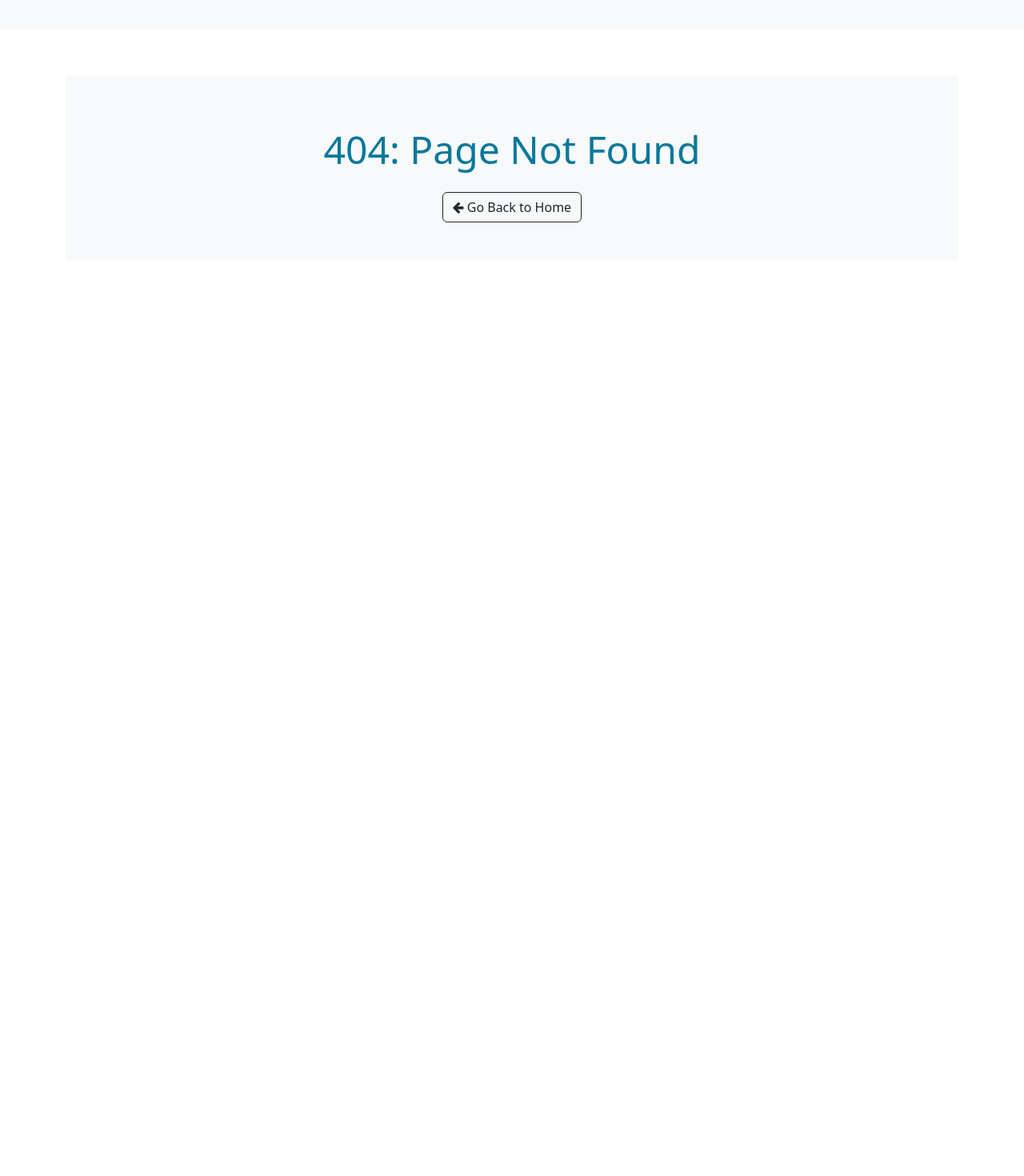
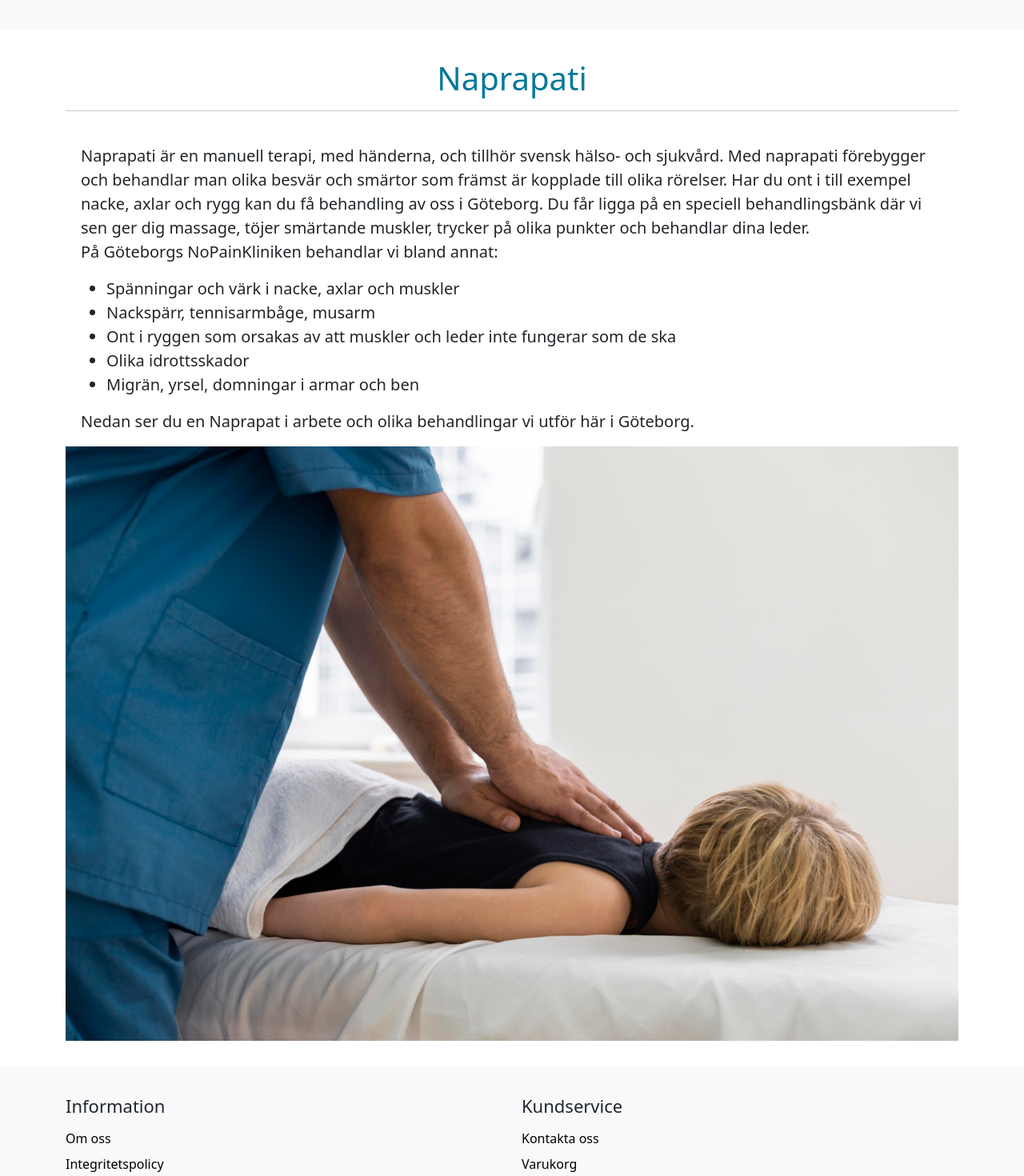
Before and after one commit to darrriannna/RehabScan-e-commerce, a React (Create React App) app: page /naprapati in a window 1280 px wide. Before the commit this address had no page. Shown: the part 220-1690 px from the top of the page at 80% size. Before the commit the page ends 800 px from the top, so only its background shows below. Built offline with nearby package versions, Linux system fonts and the light colour scheme.

Commit message:
changes to the links

```diff
--- a/src/components/Footer.jsx
+++ b/src/components/Footer.jsx
@@ -10,18 +10,15 @@
           <div className="col-md-6">
             <h5>Information</h5>
             <ul className="list-unstyled">
-              <li><Link to="/om-oss">Om oss</Link></li>
-              <li><Link to="/fragor-svar">Frågor & Svar</Link></li>
-              <li><Link to="/kopvillkor">Köpvillkor</Link></li>
+              <li><Link to="/about">Om oss</Link></li>
               <li><Link to="/integritetspolicy">Integritetspolicy</Link></li>
             </ul>
           </div>
           <div className="col-md-6">
             <h5>Kundservice</h5>
             <ul className="list-unstyled">
-              <li><Link to="/byte-retur">Byte & Retur</Link></li>
-              <li><Link to="/kontakta-oss">Kontakta oss</Link></li>
-              <li><Link to="/varukorg">Varukorg</Link></li>
+              <li><Link to="/contact">Kontakta oss</Link></li>
+              <li><Link to="/cart">Varukorg</Link></li>
             </ul>
           </div>
         </div>
--- a/src/components/Navbar.jsx
+++ b/src/components/Navbar.jsx
@@ -38,7 +38,7 @@
                         </ul>
                         <div className="buttons text-center">
                             <NavLink to="/bookappointment" className="btn btn-info m-2 fs-5"><i></i>Boka tid </NavLink>
-                            <NavLink to="/cart?type=services" className=" btn btn-light m-2"><i className="fa fa-cart-shopping mr-1"></i> Service Cart ({serviceCount})</NavLink>
+                            <NavLink to="/cart?type=services" className=" btn btn-light m-2"><i className="fa fa-cart-shopping mr-1"></i> Varukorg ({serviceCount})</NavLink>
                         </div>
                     </div>
                 </div>
--- a/src/index.js
+++ b/src/index.js
@@ -6,7 +6,7 @@
 import { BrowserRouter, Routes, Route } from 'react-router-dom';
 import { Provider } from 'react-redux';
 import store from './redux/store';
-import { Home, AboutPage, ContactPage, Cart, Checkout, PageNotFound, BookTime, MRIbookTime, CheckoutMRI } from "./pages"
+import { Home, AboutPage, ContactPage, Cart, Checkout, PageNotFound, BookTime, MRIbookTime, CheckoutMRI, Naprapati } from "./pages"
 import MRI from './pages/MRI';
 
 
@@ -25,6 +25,7 @@
         <Route path="/checkout" element={<Checkout />} />
         <Route path="/mri-booking" element={<MRIbookTime />} />
         <Route path="/checkoutMRI" element={<CheckoutMRI />} />
+        <Route path="/naprapati" element={<Naprapati />} />
         <Route path="*" element={<PageNotFound />} />
       </Routes>
     </Provider>
--- a/src/pages/AboutPage.jsx
+++ b/src/pages/AboutPage.jsx
@@ -17,7 +17,7 @@
         </div>
 
         <div className="row">
-          <Link to="/naprapat" className="col-md-3 col-sm-6 mb-3 px-3 text-decoration-none">
+          <Link to="/Naprapati" className="col-md-3 col-sm-6 mb-3 px-3 text-decoration-none">
             <div className="card h-100 card-container">
               <img className="card-img-top img-fluid" src="/assets/osteopathy-patoient-getting-tretment-massage.jpg" alt="" height={160} />
               <div className="card-body">
--- a/src/pages/ContactPage.jsx
+++ b/src/pages/ContactPage.jsx
@@ -15,12 +15,12 @@
           <div className="col-md-4 col-lg-4 col-sm-8 mx-auto">
             <form>
               <div class="form my-3">
-                <label for="Name">Name</label>
+                <label for="Name">Namn</label>
                 <input
                   type="email"
                   class="form-control"
                   id="Name"
-                  placeholder="Enter your name"
+                  placeholder="Förnamn och Efternamn"
                 />
               </div>
               <div class="form my-3">
@@ -33,7 +33,7 @@
                 />
               </div>
               <div class="form  my-3">
-                <label for="Password">Message</label>
+                <label for="Password">Meddelande</label>
                 <textarea
                   rows={5}
                   class="form-control"
@@ -47,7 +47,7 @@
                   type="submit"
                   disabled
                 >
-                  Send
+                  Skicka
                 </button>
               </div>
             </form>
--- a/src/pages/index.js
+++ b/src/pages/index.js
@@ -8,3 +8,4 @@
 export { default as MRIbookTime } from './MRIbookTime';
 export { default as CheckoutMRI } from './CheckoutMRI';
 export { default as services } from './ServicesData';
+export { default as Naprapati } from './naprapati';
--- /dev/null
+++ b/src/pages/naprapati.jsx
@@ -0,0 +1,38 @@
+import React from 'react';
+import { Footer, Navbar } from "../components";
+import { Link } from 'react-router-dom';
+import '../styles/index.css';
+
+const Naprapati = () => {
+  return (
+    <>
+      <Navbar />
+      <div className="container my-3 py-3">
+        <h1 className="text-center">Naprapati</h1>
+        <hr />
+        <div className="container">
+          <p className="about-text">
+          Naprapati är en manuell terapi, med händerna, och tillhör svensk hälso- och sjukvård. Med naprapati förebygger och behandlar man olika besvär och smärtor som främst är kopplade till olika rörelser. Har du ont i till exempel nacke, axlar och rygg kan du få behandling av oss i Göteborg. Du får ligga på en speciell behandlingsbänk där vi sen ger dig massage, töjer smärtande muskler,
+          trycker på olika punkter och behandlar dina leder.
+
+          <p>På Göteborgs NoPainKliniken behandlar vi bland annat:</p>
+          <ul>
+            <li>Spänningar och värk i nacke, axlar och muskler</li>
+            <li>Nackspärr, tennisarmbåge, musarm</li>
+            <li>Ont i ryggen som orsakas av att muskler och leder inte fungerar som de ska</li>
+            <li>Olika idrottsskador</li>
+            <li>Migrän, yrsel, domningar i armar och ben</li>
+          </ul>
+            <p>Nedan ser du en Naprapat i arbete och olika behandlingar vi utför här i Göteborg.</p>
+          </p>
+        </div>
+        <img className="card-img-top img-fluid" src="/assets/osteopathy-patoient-getting-tretment-massage.jpg" alt="" height={160} />
+
+        </div>
+
+      <Footer />
+    </>
+  );
+}
+
+export default Naprapati;
--- a/src/styles/index.css
+++ b/src/styles/index.css
@@ -670,6 +670,14 @@
   object-fit: cover;
 }
 
+@media (max-width: 600px) {
+  .image-main {
+      width: 300px;
+      margin: 0 auto;
+      display: block;
+  }
+}
+
 .content-right {
   flex: 2;
   margin-left: 40px;
```
